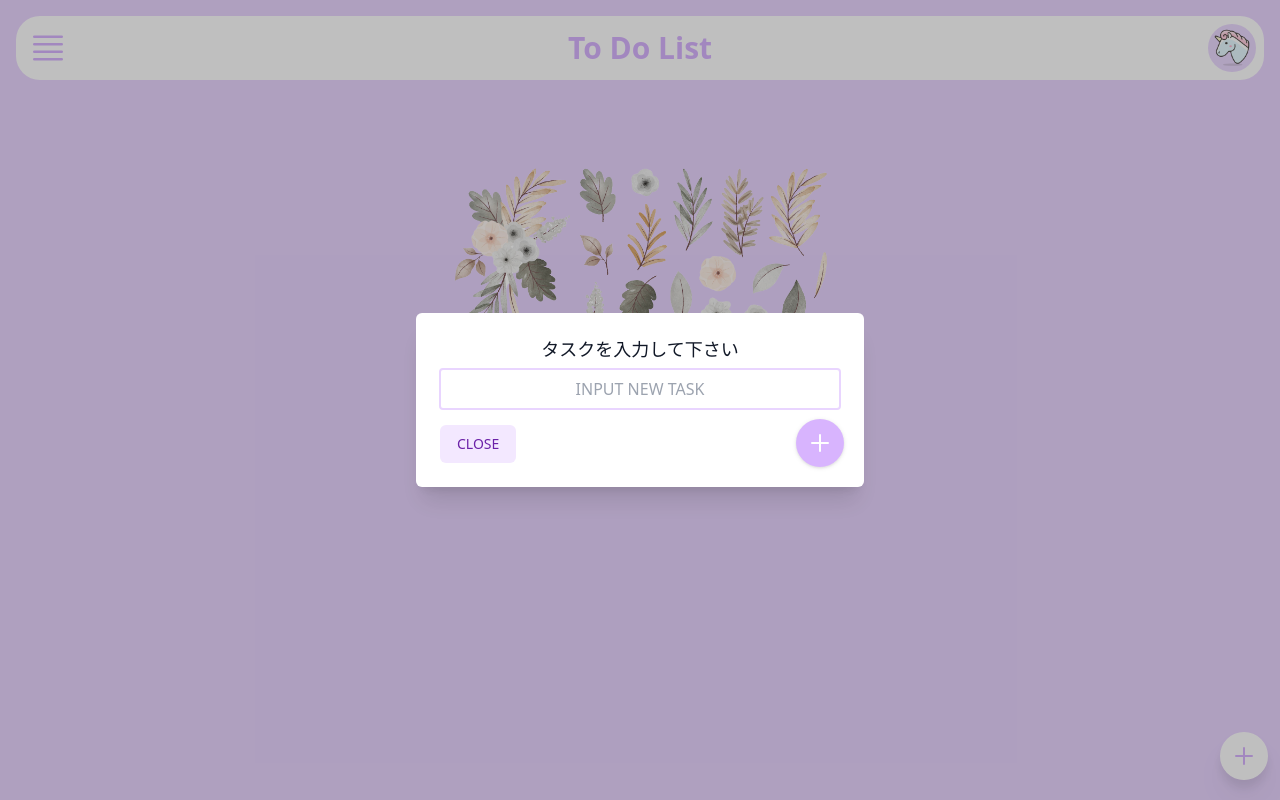
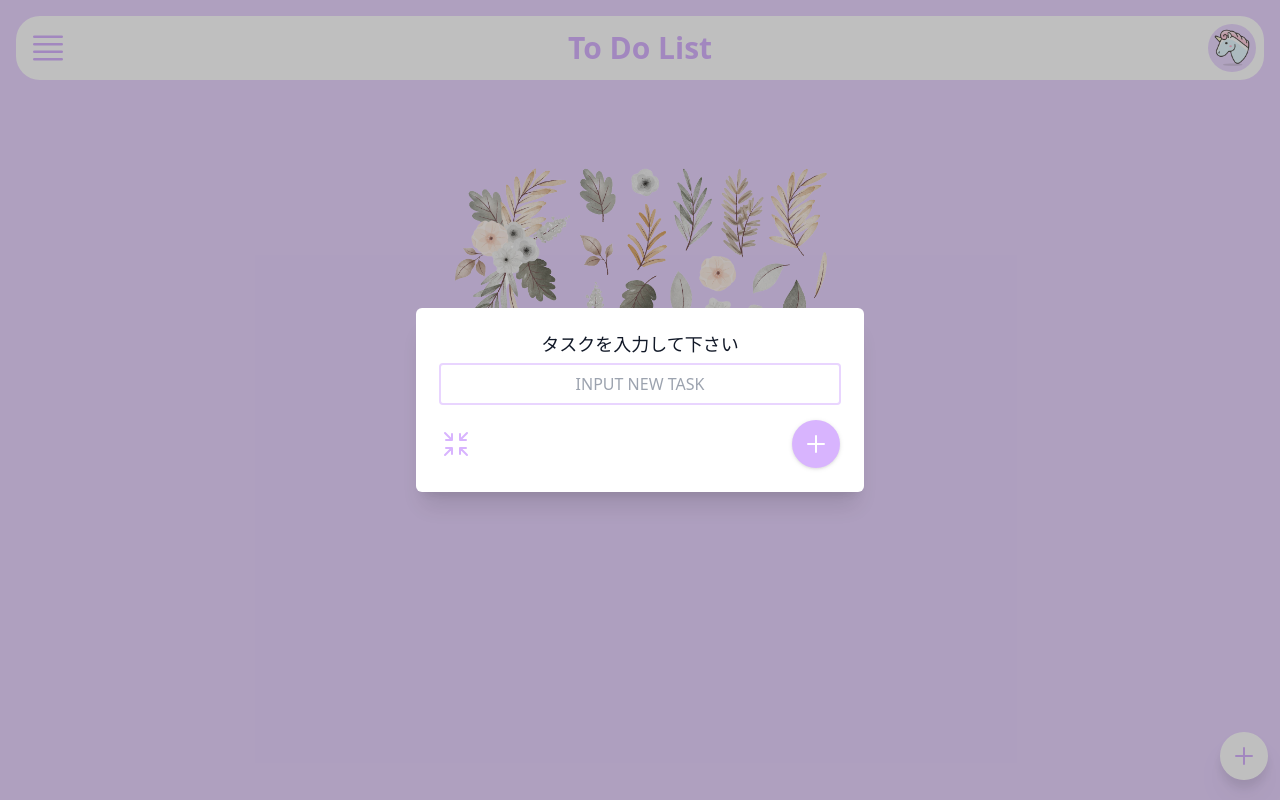
Before and after one commit to cocoide/todo-app, a Next.js app: page / in a window 1280 px wide. Both pictures are taken after a click on the button 1244 px from the left and 756 px from the top of the page. Built offline with nearby package versions, Linux system fonts and the light colour scheme.

Commit message:
fix modal input form

```diff
--- a/src/components/@common/ActionButton.tsx
+++ b/src/components/@common/ActionButton.tsx
@@ -1,6 +1,6 @@
 import { Dialog, Transition } from '@headlessui/react'
 import { Fragment, useState } from 'react'
-import { BarsArrowDownIcon, PlusSmallIcon, SquaresPlusIcon } from '@heroicons/react/24/outline';
+import { ArrowsPointingInIcon, BarsArrowDownIcon, PlusSmallIcon, SquaresPlusIcon, XCircleIcon } from '@heroicons/react/24/outline';
 import { FormDialog } from '../FormDialog';
 import { useRecoilState } from 'recoil';
 import { inputTextState } from '../../@atoms/inputTextState';
@@ -96,22 +96,21 @@ export default function ActionButton() {
                                             onSubmit={(e) => {
                                                 e.preventDefault();
                                                 handleOnSubmit();
-                                            }} >
-                                            {/* formで囲まないとonSubmitが起動しないので注意 */}
-                                            <button
-                                                type="button"
-                                                className="inline-flex justify-center rounded-md border border-transparent bg-purple-100 px-4 py-2 text-sm font-medium text-purple-800 hover:bg-purple-200 focus:outline-none
-                                            focus-visible:ring-2 focus-visible:ring-purple-500 focus-visible:ring-offset-2"
-                                                onClick={closeModal}
-                                            >
-                                                CLOSE
+                                            }}
+                                            className="flex justify-between place-items-center">
+                                            {/* formで囲まないとonSubmitが起動しない */}
+                                            <button onClick={closeModal}
+                                            ><ArrowsPointingInIcon className='h-8 w-8  text-purple-300' />
                                             </button>
+
                                             <button
                                                 type='submit'
                                                 onSubmit={handleOnSubmit}
-                                                className="absolute bottom-5 right-5 rounded-full bg-purple-300 p-2 drop-shadow">
+                                                onClick={closeModal}
+                                                className="rounded-full bg-purple-300 p-2 drop-shadow">
                                                 <PlusSmallIcon className='h-8 w-8  text-white' />
                                             </button>
+
                                         </form>
                                     </div>
                                 </Dialog.Panel>
--- a/src/components/FormDialog.tsx
+++ b/src/components/FormDialog.tsx
@@ -16,7 +16,7 @@ export const FormDialog = (props: Props) => {
                 e.preventDefault()
                 props.onSubmit()
             }}
-            className="flex flex-raw bg-white h-10">
+            className="flex flex-raw bg-white h-10 ring-2 ring-purple-300 rounded-md">
 
 
             <div>
--- a/src/components/TodoItem.tsx
+++ b/src/components/TodoItem.tsx
@@ -39,7 +39,7 @@ export const TodoItem = (props: Props) => {
             {filteredTodos.map((todo) => {
                 return <li key={todo.id}
 
-                    className="bg-white my-3 h-10 text-center text-slate-600 flex place-items-center "
+                    className="bg-white my-3 h-17 text-center text-slate-600 flex place-items-center "
                 ><input
                         type="checkbox"
                         checked={todo.checked}
```
